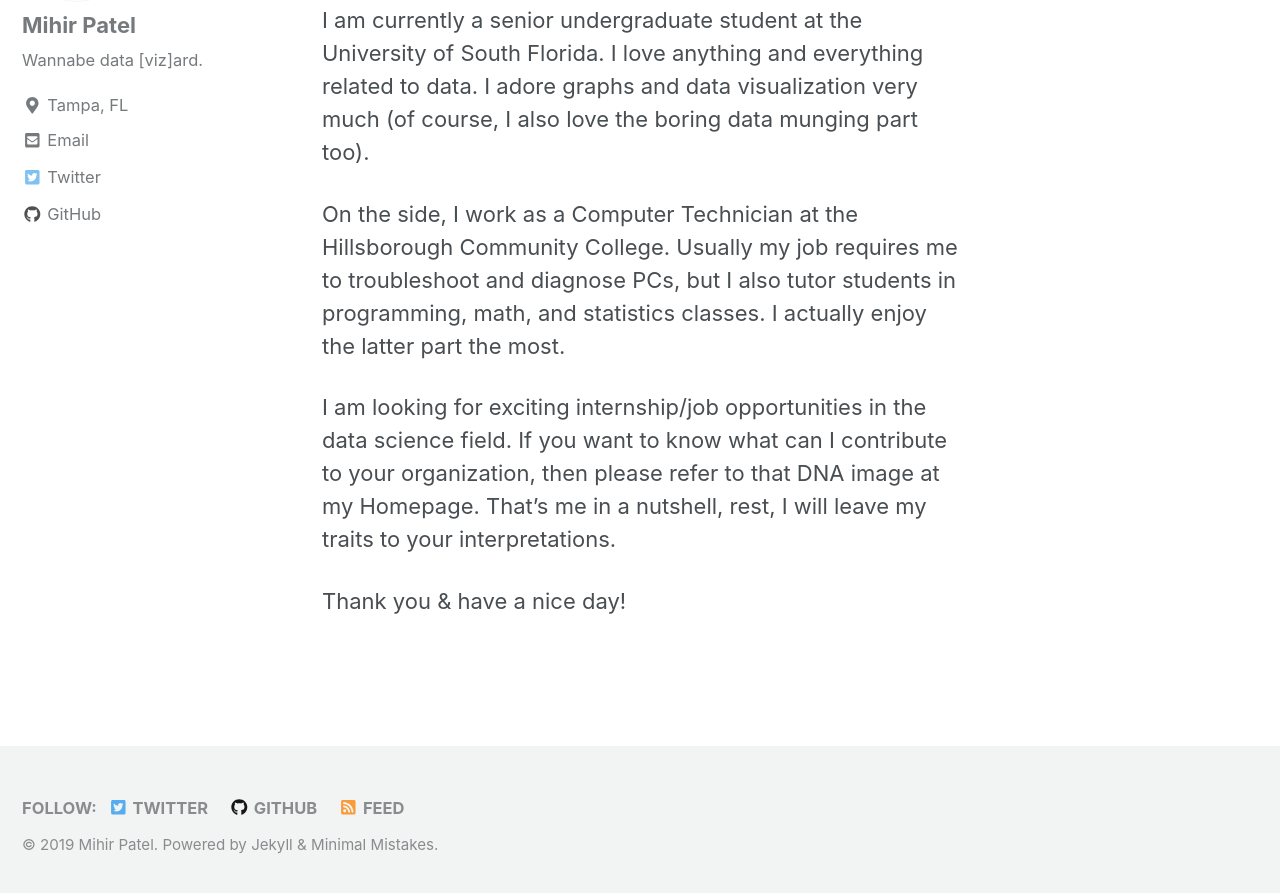
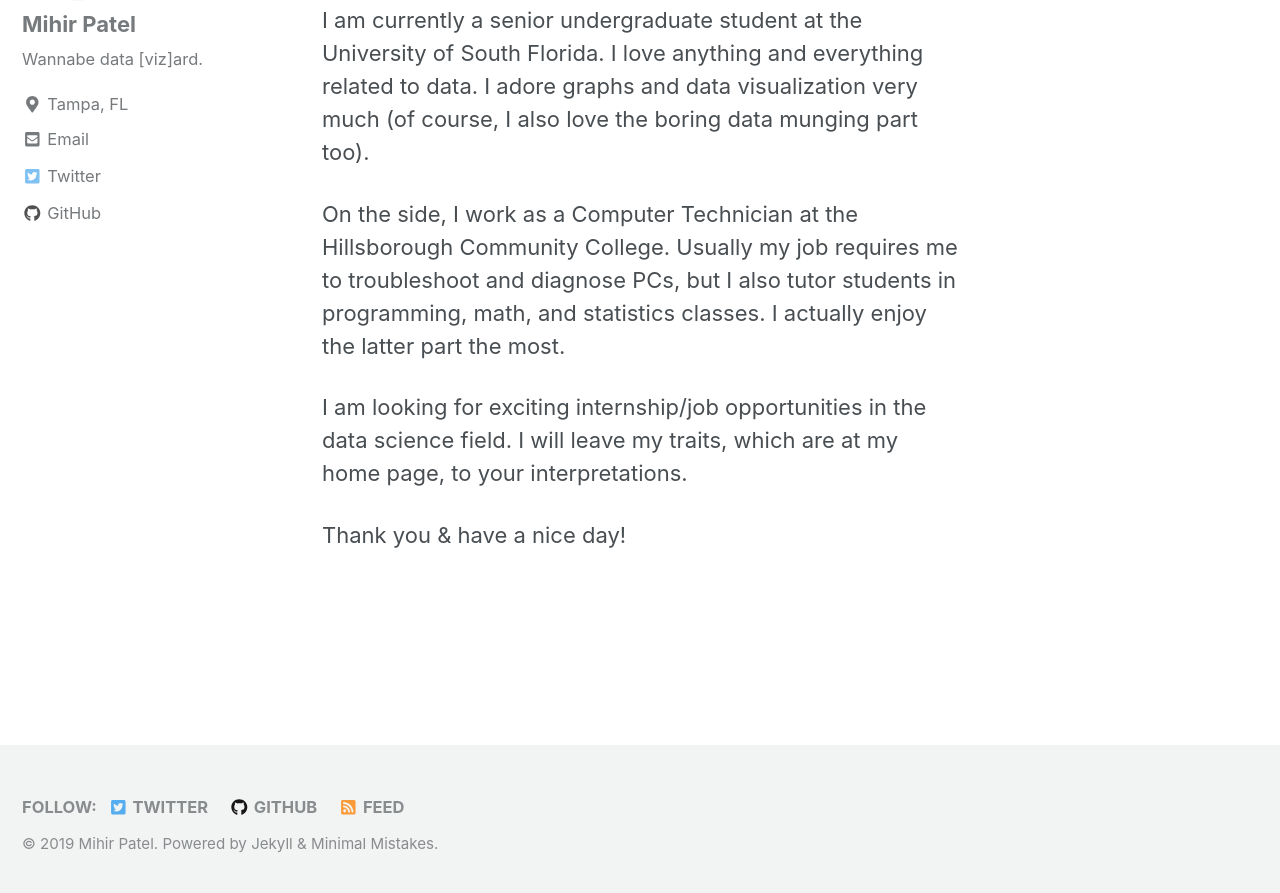
Before and after one commit to mihirp161/mihirp161.github.io, a Jekyll site: the page built from _pages/about.md, in a window 1280 px wide and 900 px high, scrolled down 253 px. Shown: the top 893 px of the window. Built offline with Jekyll 4.4.1, drawn with Linux system fonts in a browser that asks for light colours; nearby versions of some CDN libraries.

Commit message:
Update about.md

```diff
--- a/_pages/about.md
+++ b/_pages/about.md
@@ -10,6 +10,6 @@ I am currently a senior undergraduate student at the University of South Florida
 
 On the side, I work as a Computer Technician at the Hillsborough Community College. Usually my job requires me to troubleshoot and diagnose PCs, but I also tutor students in programming, math, and statistics classes. I actually enjoy the latter part the most.
 
-I am looking for exciting internship/job opportunities in the data science field. If you want to know what can I contribute to your organization, then please refer to that DNA image at my Homepage. That's me in a nutshell, rest, I will leave my traits to your interpretations.
+I am looking for exciting internship/job opportunities in the data science field. I will leave my traits, which are at my home page, to your interpretations.
 
 Thank you & have a nice day!
```
